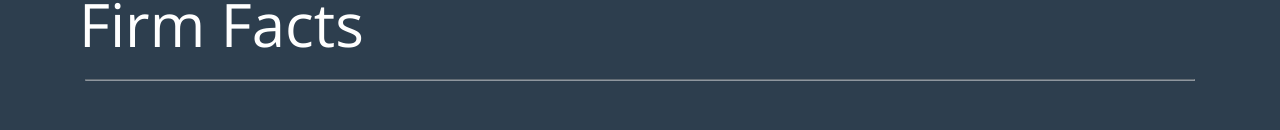
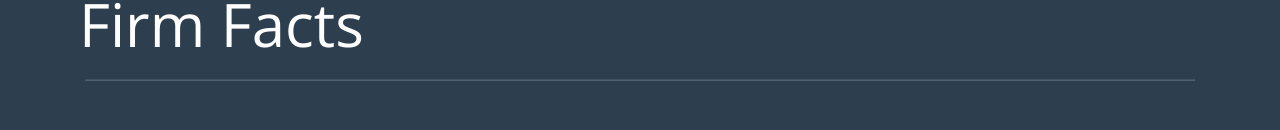
Before and after one commit to thiswallz/firm-facts, a React (Vite) app: page / in a window 1280 px wide. In both pictures the pointer is over the element 217 px from the left and 699 px from the top of the page. Shown: the part 236-366 px from the top of the page. Built offline with nearby package versions, Linux system fonts and the light colour scheme.

Commit message:
some pizel adjustments

```diff
--- a/src/components/FirmFactCard/FirmFactCard.module.scss
+++ b/src/components/FirmFactCard/FirmFactCard.module.scss
@@ -40,7 +40,7 @@ $transition-time: 0.2s;
     box-shadow: inset 0px 0px 0px $spacing-md $secondary-color;
 
     @media screen and (min-width: $breakpoint-lg) {
-      box-shadow: inset 0px 0px 0px $spacing-lg $secondary-color;
+      box-shadow: inset 0px 0px 0px 15px $secondary-color;
     }
   }
 }
--- a/src/components/FirmFacts/FirmFacts.module.scss
+++ b/src/components/FirmFacts/FirmFacts.module.scss
@@ -19,7 +19,7 @@
 .separator {
   height: 1px;
   background-color: $white;
-  opacity: 50%;
+  opacity: .2;
   margin: 0 85px;
 }
 
```
